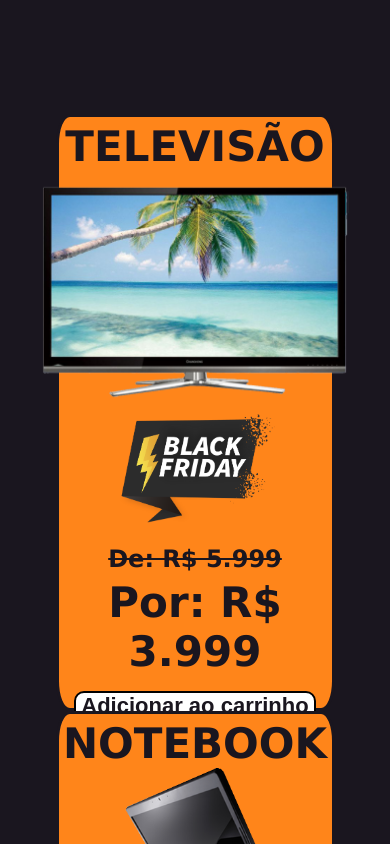
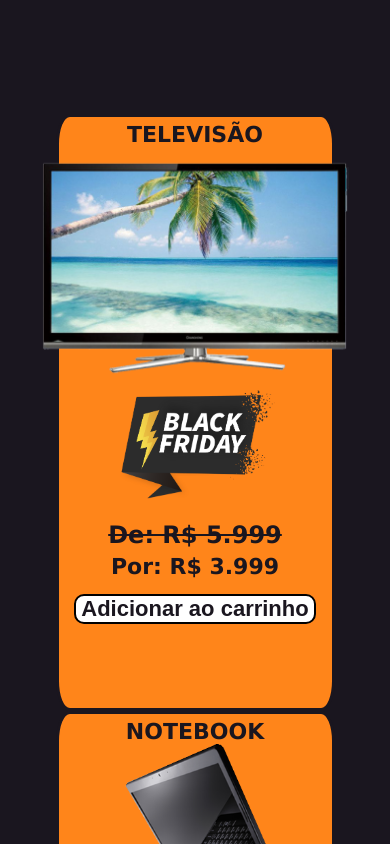
Before and after one commit to stargakronmeyer/Black-Friday_Template, a plain HTML site: page index.html in a window 390 px wide. Shown: the part 2980-3824 px from the top of the page. Drawn offline with Linux system fonts and the light colour scheme.

Commit message:
alteracao tamanho maximo

```diff
--- a/css/style.css
+++ b/css/style.css
@@ -307,4 +307,10 @@ input{
         height:350vh;
     }
 
+    .card h1{
+        color:#1A161F;
+        font-size: 22px;
+
+    }
+
 }
```
